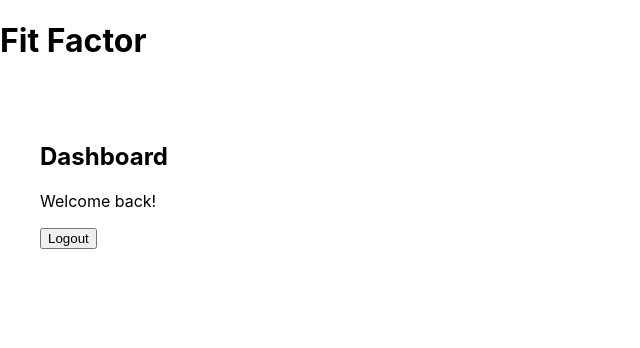
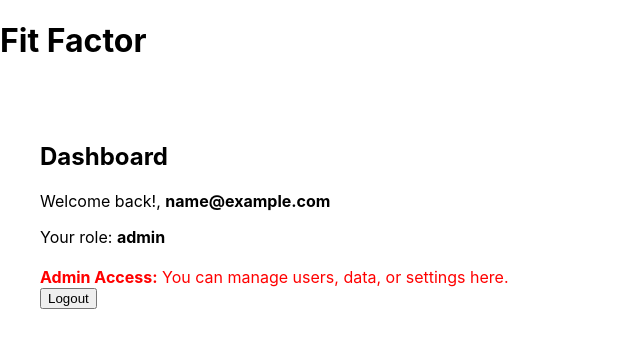
Before and after one commit to michaelmaytin/fit-factor-app, a React (Create React App) app in the folder fitfactor/frontend/: page /dashboard in a window 1280 px wide. Shown: the top 348 px of the page, without its empty margins (0-640 px from the left). Built offline with nearby package versions, Linux system fonts and the light colour scheme; sample sign-in values are in the browser's storage.

Commit message:
Create temperary local storage for roles

```diff
--- a/fitfactor/frontend/src/pages/Dashboard.js
+++ b/fitfactor/frontend/src/pages/Dashboard.js
@@ -1,11 +1,32 @@
-import React from 'react';
+import React, {useEffect, useState } from 'react';
 import LogoutButton from '../components/LogoutButton';
 
 function Dashboard() {
+    const [user, setUser] = useState(null)
+
+    useEffect(() => {
+        const storedUser = localStorage.getItem("user");
+        if(!storedUser) {
+            window.location.href = "/login";
+        } else {
+            setUser(JSON.parse(storedUser))
+        }
+    }, []);
+
+    if (!user) return null;
+
     return (
         <div style={{ padding: '40px' }}>
             <h2>Dashboard</h2>
-            <p>Welcome back!</p>
+            <p>Welcome back!, <strong>{user.email}</strong></p>
+            <p>Your role: <strong>{user.role}</strong></p>
+
+            {user.role === "admin" && (
+                <div style={{ marginTop: '20px', color: 'red' }}>
+                     <strong>Admin Access:</strong> You can manage users, data, or settings here.
+                </div>
+            )}
+
             <LogoutButton />
         </div>
     );
--- a/fitfactor/frontend/src/pages/LoginPage.js
+++ b/fitfactor/frontend/src/pages/LoginPage.js
@@ -18,8 +18,12 @@ const handleLogin = async (e) => {
 
     const data = await response.json();
     if (response.ok) {
-      localStorage.setItem("user", JSON.stringify({ email })); // Save login info
+      localStorage.setItem("user", JSON.stringify({
+      email: data.email,
+      role: data.role
+      }));
       alert(data.message); // Login successful
+      window.location.href = "/dashboard"; // Redirect Usser
     } else {
       alert(data.message);  // "Invalid credentials"
     }
```
Also changed, not shown: 1 other file (tests, documents, lock files or other folders).
